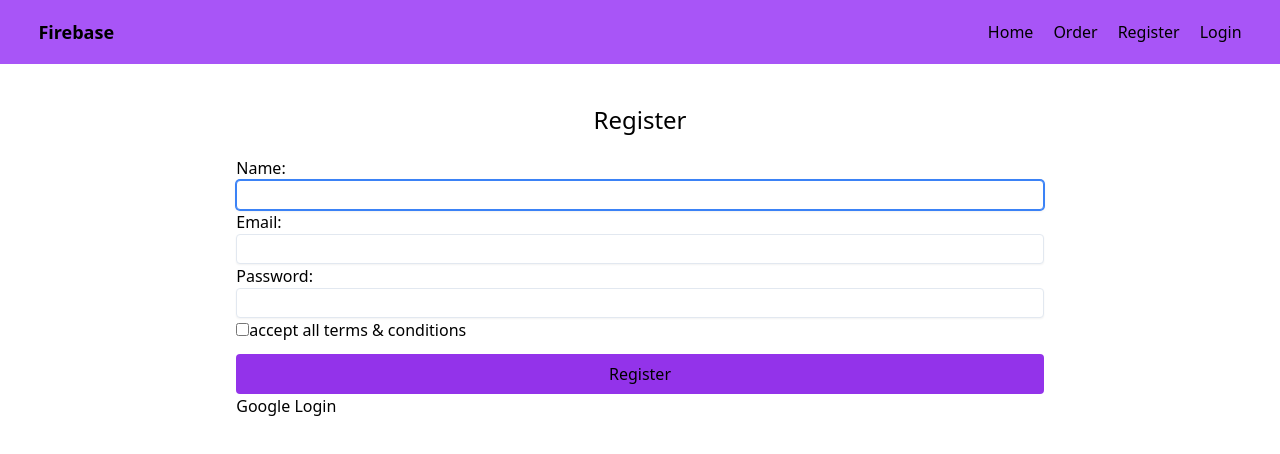
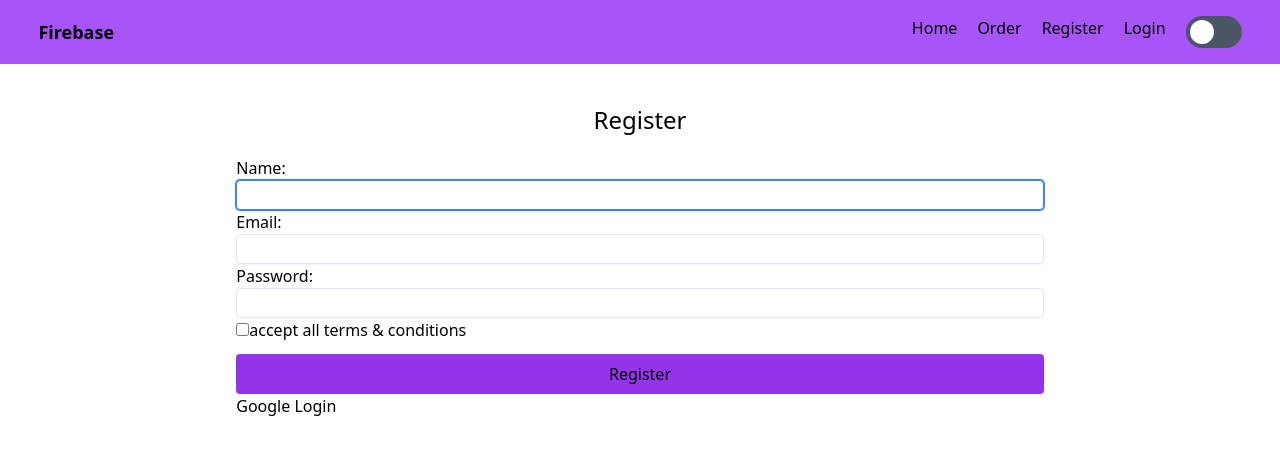
Before and after one commit to abhiskg/simple-firebase, a React (Vite) app: page /register in a window 1280 px wide. Shown: the top 454 px of the page. Built offline with nearby package versions, Linux system fonts and the light colour scheme; no server answers.

Commit message:
Dark mode toggler created

```diff
--- /dev/null
+++ b/src/components/ui/DarkModeToggler.tsx
@@ -0,0 +1,29 @@
+import { useState } from "react";
+
+const DarkModeToggler = () => {
+  const [isDark, setIsDark] = useState(false);
+
+  return (
+    <div>
+      <label htmlFor="toggle">
+        <div className="relative">
+          <input
+            type="checkbox"
+            onClick={() => setIsDark((prev) => !prev)}
+            name=""
+            id="toggle"
+            className="sr-only"
+          />
+          <div className="h-8 w-14 rounded-full bg-gray-600"></div>
+          <div
+            className={`absolute top-1 left-1 h-6 w-6 rounded-full bg-white transition ${
+              isDark && `translate-x-full`
+            }`}
+          ></div>
+        </div>
+      </label>
+    </div>
+  );
+};
+
+export default DarkModeToggler;
--- a/src/components/ui/Header.tsx
+++ b/src/components/ui/Header.tsx
@@ -1,6 +1,7 @@
 import { useContext } from "react";
 import { Link } from "react-router-dom";
 import { UserContext } from "../../context/UserContext";
+import DarkModeToggler from "./DarkModeToggler";
 
 const Header = () => {
   const userContext = useContext(UserContext);
@@ -41,6 +42,9 @@ const Header = () => {
               </li>
             </>
           )}
+          <li>
+            <DarkModeToggler />
+          </li>
         </ul>
       </nav>
     </header>
--- /dev/null
+++ b/src/context/ThemeContext.tsx
@@ -0,0 +1,25 @@
+import React, { createContext, useState } from "react";
+
+const defaultTheme = {
+  primary: {
+    main: "#3f51b5",
+    text: "#fff",
+  },
+  secondary: {
+    main: "#f50057",
+    text: "#fff",
+  },
+};
+
+export const ThemeContext = createContext(defaultTheme);
+
+const ThemeContextProvider = ({ children }: { children: React.ReactNode }) => {
+  const [theme, setTheme] = useState("light");
+  return (
+    <ThemeContext.Provider value={defaultTheme}>
+      {children}
+    </ThemeContext.Provider>
+  );
+};
+
+export default ThemeContextProvider;
--- a/src/main.tsx
+++ b/src/main.tsx
@@ -1,13 +1,16 @@
 import React from "react";
 import ReactDOM from "react-dom/client";
 import App from "./App";
+import ThemeContextProvider from "./context/ThemeContext";
 import UserContextProvider from "./context/UserContext";
 import "./index.css";
 
 ReactDOM.createRoot(document.getElementById("root") as HTMLElement).render(
   <React.StrictMode>
-    <UserContextProvider>
-      <App />
-    </UserContextProvider>
+    <ThemeContextProvider>
+      <UserContextProvider>
+        <App />
+      </UserContextProvider>
+    </ThemeContextProvider>
   </React.StrictMode>
 );
--- a/src/screens/Register.tsx
+++ b/src/screens/Register.tsx
@@ -1,6 +1,7 @@
 import { sendEmailVerification, User } from "firebase/auth";
 import { useState, useRef, useEffect, useContext } from "react";
 import { UserContext } from "../context/UserContext";
+import { toast } from "react-hot-toast";
 
 const Register = () => {
   const [name, setName] = useState("");
@@ -71,6 +72,7 @@ const Register = () => {
         if (user) {
           handleUpdateUser(name, user);
           sendEmailVerification(user);
+          toast.success("Please check your email and verify");
         }
       })
       .catch((error: any) => {
--- a/tailwind.config.cjs
+++ b/tailwind.config.cjs
@@ -1,6 +1,7 @@
 /** @type {import('tailwindcss').Config} */
 module.exports = {
   content: ["./src/**/*.{js,jsx,ts,tsx}"],
+  darkMode: "class",
   theme: {
     extend: {},
   },
```
